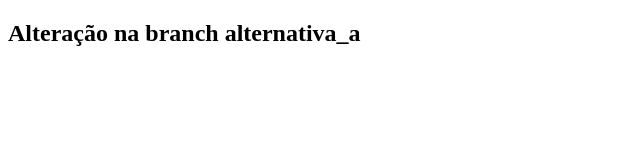
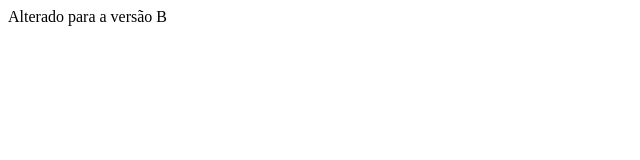
Before and after one commit to ArianeSilva10/git-aula01, a plain HTML site: page index.html in a window 1280 px wide. Shown: the whole page, without its empty margins (0-640 px from the left). Drawn offline with Linux system fonts and the light colour scheme.

Commit message:
nova versão atualizada

```diff
--- a/index.html
+++ b/index.html
@@ -3,9 +3,9 @@
 <head>
     <meta charset="UTF-8">
     <meta name="viewport" content="width=device-width, initial-scale=1.0">
-    <title>Git - aula1</title>
+    <title>Document</title>
 </head>
 <body>
-    <h2>Alteração na branch alternativa_a</h2>
+    Alterado para a versão B
 </body>
 </html>
```
